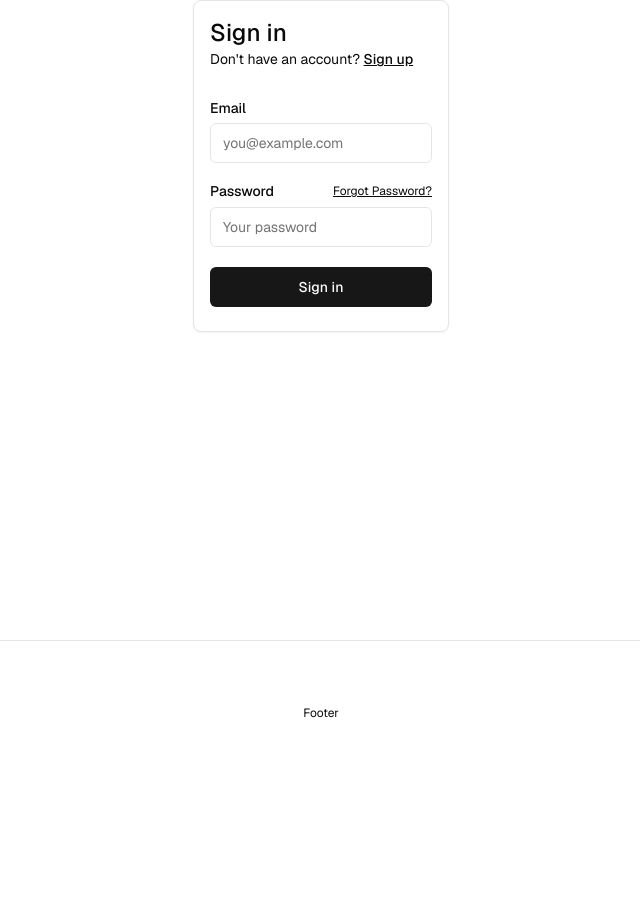
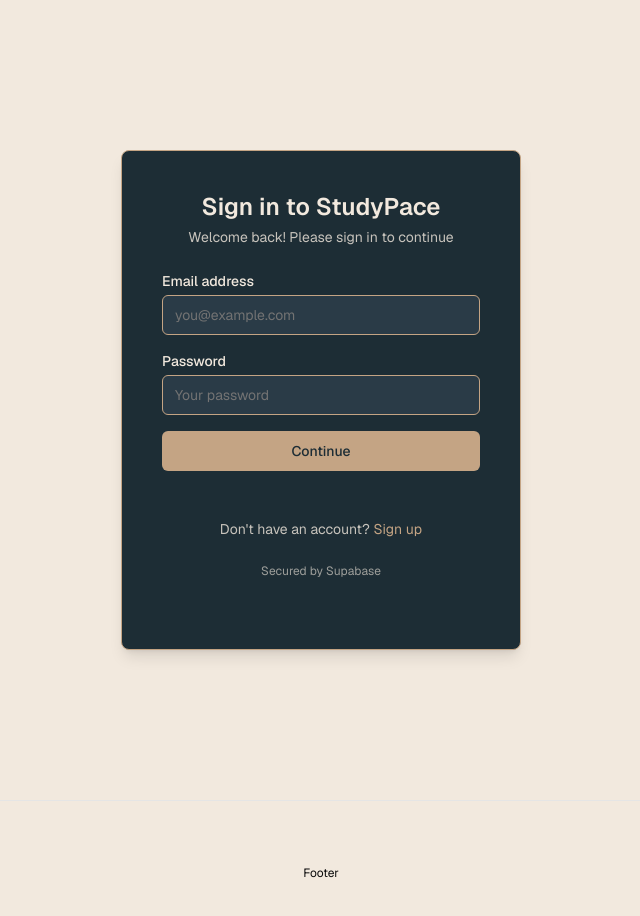
Before and after one commit to IbrahimD0/studypace1, a Next.js app: page /sign-in in a window 1280 px wide. Shown: the top 916 px of the page, without its empty margins (319-959 px from the left). Before the commit the page ends 800 px from the top, so only its background shows below. Built offline with nearby package versions, Linux system fonts and the light colour scheme.

Commit message:
cleaned the ui of sign up and sign in

```diff
--- a/app/(auth-pages)/sign-in/page.tsx
+++ b/app/(auth-pages)/sign-in/page.tsx
@@ -5,45 +5,89 @@
 import { Input } from "@/components/ui/input";
 import { Label } from "@/components/ui/label";
 import Link from "next/link";
+// import { FaGoogle } from 'react-icons/fa';
 
-export default function Login({ searchParams }: { searchParams: Message }) {
+export default function SignIn({ searchParams }: { searchParams: Message }) {
+  if ("message" in searchParams) {
+    return (
+      <div className="w-full flex-1 flex items-center justify-center h-screen sm:max-w-md mx-auto p-4 text-[#f2e9de]">
+        <FormMessage message={searchParams} />
+      </div>
+    );
+  }
+
   return (
-    <form className="flex-1 flex flex-col min-w-64 mx-auto">
-      <Card className="p-4">
-        <h1 className="text-2xl font-medium">Sign in</h1>
-        <p className="text-sm text-foreground">
-          Don't have an account?{" "}
-          <Link
-            className="text-foreground font-medium underline"
-            href="/sign-up"
-          >
-            Sign up
-          </Link>
-        </p>
-        <div className="flex flex-col gap-2 [&>input]:mb-3 mt-8">
-          <Label htmlFor="email">Email</Label>
-          <Input name="email" placeholder="you@example.com" required />
-          <div className="flex justify-between items-center">
-            <Label htmlFor="password">Password</Label>
-            <Link
-              className="text-xs text-foreground underline"
-              href="/forgot-password"
+    <div className="min-h-screen flex items-center justify-center bg-[#f2e9de] p-4">
+      <Card className="w-[400px] min-h-[500px] p-10 bg-[#1d2d35] text-[#f2e9de] border-[#c4a484] shadow-lg">
+        <div className="space-y-6">
+          <div className="text-center">
+            <h1 className="text-2xl font-semibold">Sign in to StudyPace</h1>
+            <p className="text-sm text-[#f2e9de] opacity-80 mt-1">
+              Welcome back! Please sign in to continue
+            </p>
+          </div>
+
+          {/* <button className="w-full flex items-center justify-center gap-2 bg-white text-gray-800 py-2 px-4 rounded-md hover:bg-gray-100 transition-colors">
+            <FaGoogle className="text-blue-500" />
+            <span>Continue with Google</span>
+          </button> */}
+
+          {/* <div className="relative">
+            <div className="absolute inset-0 flex items-center">
+              <div className="w-full border-t border-[#c4a484]"></div>
+            </div>
+            <div className="relative flex justify-center text-sm">
+              <span className="px-2 bg-[#1d2d35] text-[#f2e9de] opacity-80">or</span>
+            </div>
+          </div> */}
+
+          <form className="space-y-4">
+            <div>
+              <Label htmlFor="email" className="block text-sm font-medium mb-1">Email address</Label>
+              <Input
+                id="email"
+                name="email"
+                type="email"
+                placeholder="you@example.com"
+                required
+                className="w-full bg-[#2a3b47] border-[#c4a484] text-[#f2e9de] placeholder-[#f2e9de] placeholder-opacity-50"
+              />
+            </div>
+            <div>
+              <Label htmlFor="password" className="block text-sm font-medium mb-1">Password</Label>
+              <Input
+                id="password"
+                name="password"
+                type="password"
+                placeholder="Your password"
+                required
+                className="w-full bg-[#2a3b47] border-[#c4a484] text-[#f2e9de] placeholder-[#f2e9de] placeholder-opacity-50"
+              />
+            </div>
+            <SubmitButton
+              pendingText="Signing In..."
+              formAction={signInAction}
+              className="w-full bg-[#c4a484] text-[#1d2d35] hover:bg-[#a18769] py-2 rounded-md transition-colors"
             >
-              Forgot Password?
+              Continue
+            </SubmitButton>
+          </form>
+
+          <FormMessage message={searchParams} />
+
+          <div className="text-center text-sm">
+            <span className="text-[#f2e9de] opacity-80">Don't have an account? </span>
+            <Link href="/sign-up" className="text-[#c4a484] hover:underline">
+              Sign up
             </Link>
           </div>
-          <Input
-            type="password"
-            name="password"
-            placeholder="Your password"
-            required
-          />
-          <SubmitButton pendingText="Signing In..." formAction={signInAction}>
-            Sign in
-          </SubmitButton>
-          <FormMessage message={searchParams} />
+
+
+          <div className="text-center text-xs text-[#f2e9de] opacity-60">
+            Secured by Supabase
+          </div>
         </div>
       </Card>
-    </form>
+    </div>
   );
 }
--- a/app/(auth-pages)/sign-up/page.tsx
+++ b/app/(auth-pages)/sign-up/page.tsx
@@ -1,48 +1,94 @@
 import { signUpAction } from "@/app/actions";
 import { FormMessage, Message } from "@/components/form-message";
 import { SubmitButton } from "@/components/submit-button";
+import { Card } from "@/components/ui/card";
 import { Input } from "@/components/ui/input";
 import { Label } from "@/components/ui/label";
 import Link from "next/link";
-import { SmtpMessage } from "../smtp-message";
+// import { FaGoogle } from 'react-icons/fa';
 
-export default function Signup({ searchParams }: { searchParams: Message }) {
+export default function SignUp({ searchParams }: { searchParams: Message }) {
   if ("message" in searchParams) {
     return (
-      <div className="w-full flex-1 flex items-center h-screen sm:max-w-md justify-center gap-2 p-4">
+      <div className="w-full flex-1 flex items-center justify-center h-screen sm:max-w-md mx-auto p-4 text-white">
+
         <FormMessage message={searchParams} />
       </div>
     );
   }
 
   return (
-    <>
-      <form className="flex flex-col min-w-64 max-w-64 mx-auto">
-        <h1 className="text-2xl font-medium">Sign up</h1>
-        <p className="text-sm text text-foreground">
-          Already have an account?{" "}
-          <Link className="text-primary font-medium underline" href="/sign-in">
-            Sign in
-          </Link>
-        </p>
-        <div className="flex flex-col gap-2 [&>input]:mb-3 mt-8">
-          <Label htmlFor="email">Email</Label>
-          <Input name="email" placeholder="you@example.com" required />
-          <Label htmlFor="password">Password</Label>
-          <Input
-            type="password"
-            name="password"
-            placeholder="Your password"
-            minLength={6}
-            required
-          />
-          <SubmitButton formAction={signUpAction} pendingText="Signing up...">
-            Sign up
-          </SubmitButton>
+    <div className="min-h-screen flex items-center justify-center bg-[#f2e9de] p-4">
+      <Card className="w-[400px] p-8 bg-[#1d2d35] text-[#f2e9de] border-[#c4a484] shadow-lg">
+        <div className="space-y-6">
+          <div className="text-center">
+            <h1 className="text-2xl font-semibold">Sign up for StudyPace</h1>
+            <p className="text-sm text-[#f2e9de] opacity-80 mt-1">
+              Create an account to get started
+            </p>
+          </div>
+
+          {/* <button className="w-full flex items-center justify-center gap-2 bg-white text-gray-800 py-2 px-4 rounded-md hover:bg-gray-100 transition-colors">
+            <FaGoogle className="text-blue-500" />
+            <span>Sign up with Google</span>
+          </button> */}
+
+          {/* <div className="relative">
+            <div className="absolute inset-0 flex items-center">
+              <div className="w-full border-t border-[#c4a484]"></div>
+            </div>
+            <div className="relative flex justify-center text-sm">
+              <span className="px-2 bg-[#1d2d35] text-[#f2e9de] opacity-80">or</span>
+            </div>
+          </div> */}
+
+          <form className="space-y-4">
+            <div>
+              <Label htmlFor="email" className="block text-sm font-medium mb-1">Email address</Label>
+              <Input
+                id="email"
+                name="email"
+                type="email"
+                placeholder="you@example.com"
+                required
+                className="w-full bg-[#2a3b47] border-[#c4a484] text-[#f2e9de] placeholder-[#f2e9de] placeholder-opacity-50"
+              />
+            </div>
+            <div>
+              <Label htmlFor="password" className="block text-sm font-medium mb-1">Password</Label>
+              <Input
+                id="password"
+                name="password"
+                type="password"
+                placeholder="Create a password"
+                required
+                minLength={6}
+                className="w-full bg-[#2a3b47] border-[#c4a484] text-[#f2e9de] placeholder-[#f2e9de] placeholder-opacity-50"
+              />
+            </div>
+            <SubmitButton
+              pendingText="Signing Up..."
+              formAction={signUpAction}
+              className="w-full bg-[#c4a484] text-[#1d2d35] hover:bg-[#a18769] py-2 rounded-md transition-colors"
+            >
+              Sign Up
+            </SubmitButton>
+          </form>
+
           <FormMessage message={searchParams} />
+          <div className="text-center text-sm">
+            <span className="text-[#f2e9de] opacity-80">Already have an account? </span>
+            <Link href="/sign-in" className="text-[#c4a484] hover:underline">
+              Sign in
+            </Link>
+          </div>
+
+
+          <div className="text-center text-xs text-[#f2e9de] opacity-60">
+            Secured by Supabase
+          </div>
         </div>
-      </form>
-      <SmtpMessage />
-    </>
+      </Card>
+    </div>
   );
 }
--- a/tailwind.config.ts
+++ b/tailwind.config.ts
@@ -22,7 +22,7 @@
         border: "hsl(var(--border))",
         input: "hsl(var(--input))",
         ring: "hsl(var(--ring))",
-        background: "hsl(var(--background))",
+        background: "#f2e9de",
         foreground: "hsl(var(--foreground))",
         primary: {
           DEFAULT: "hsl(var(--primary))",
```
